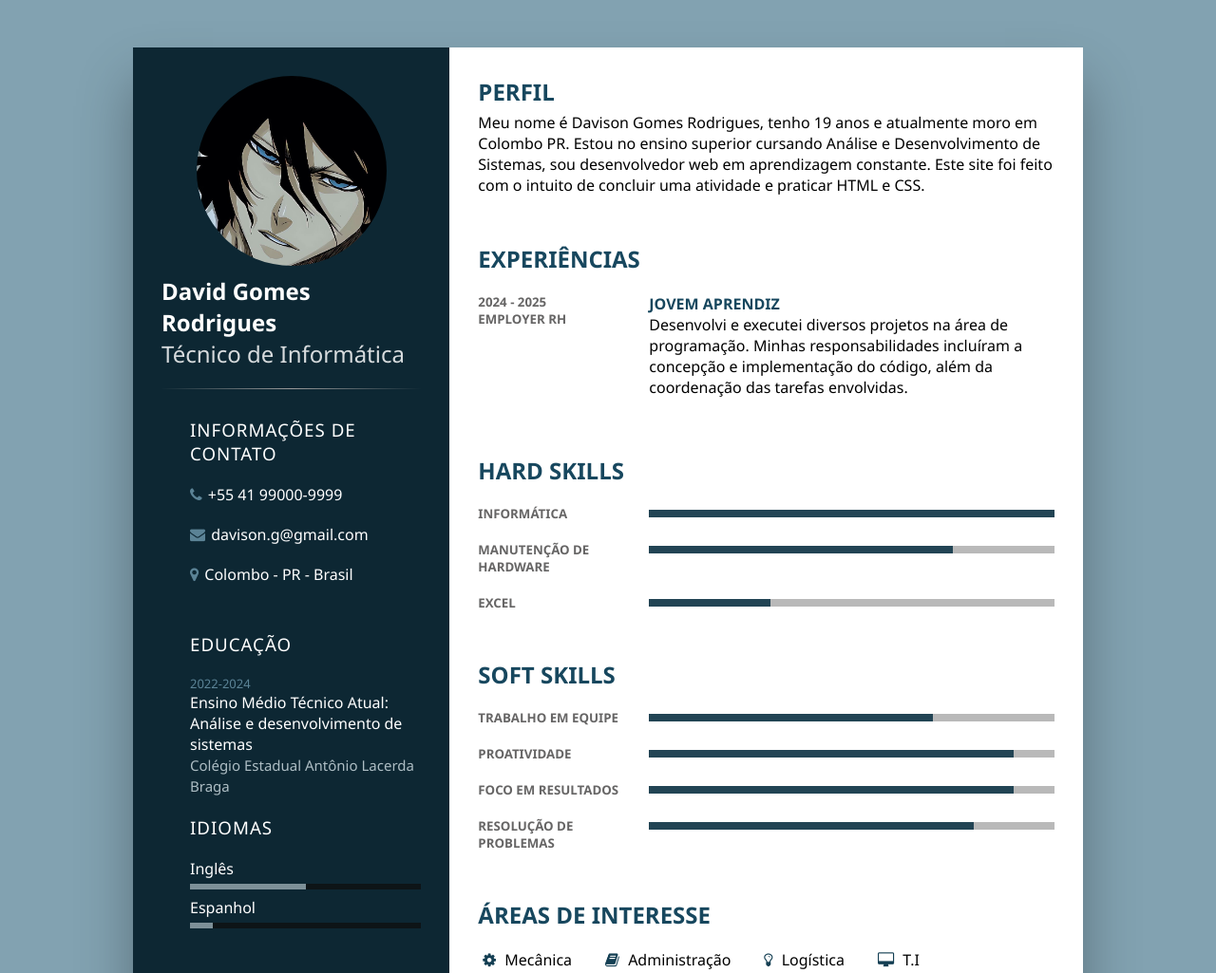
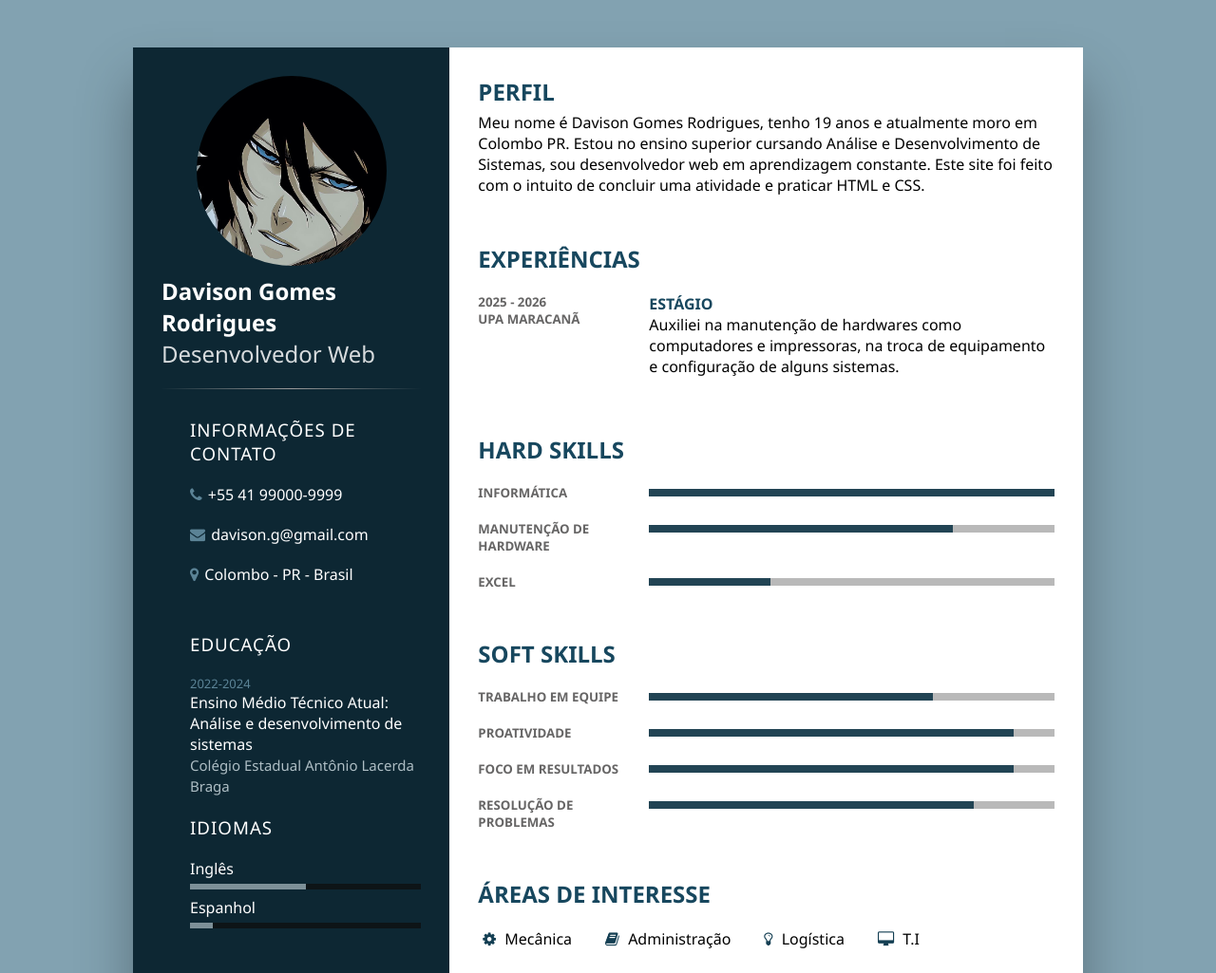
Before and after one commit to Davison-Rodrigues/CurriculoVitae, a plain HTML site: page index.html in a window 1280 px wide. Shown: the top 1025 px of the page at 95% size. Drawn offline with Linux system fonts and the light colour scheme.

Commit message:
Alterei........

```diff
--- a/index.html
+++ b/index.html
@@ -18,7 +18,7 @@
                 <div class="imgBox">
                     <img src="Figuras/imgPerson.jpg" alt="Personagem">
                 </div>
-                <h2 class="nomeusuario">David Gomes Rodrigues<br><span>Técnico de Informática</spanspan>
+                <h2 class="nomeusuario">Davison Gomes Rodrigues<br><span>Desenvolvedor Web</spanspan>
                         <h2>
             </div>
             <div class="InfoContato">
@@ -74,14 +74,12 @@
                 <h2 class="titulo2">Experiências</h2>
                 <div class="caixa">
                     <div class="anos">
-                        <h5>2024 - 2025</h5>
-                        <h5>Employer RH</h5>
+                        <h5>2025 - 2026</h5>
+                        <h5>UPA Maracanã</h5>
                     </div>
                     <div class="txt">
-                        <h4>Jovem Aprendiz</h4>
-                        <p>Desenvolvi e executei diversos projetos na área de programação. Minhas
-                        responsabilidades incluíram a concepção e implementação do código, além da
-                        coordenação das tarefas envolvidas.</p>
+                        <h4>Estágio</h4>
+                        <p>Auxiliei na manutenção de hardwares como computadores e impressoras, na troca de equipamento e configuração de alguns sistemas.</p>
                     </div>
                 </div>
             </div>
```
